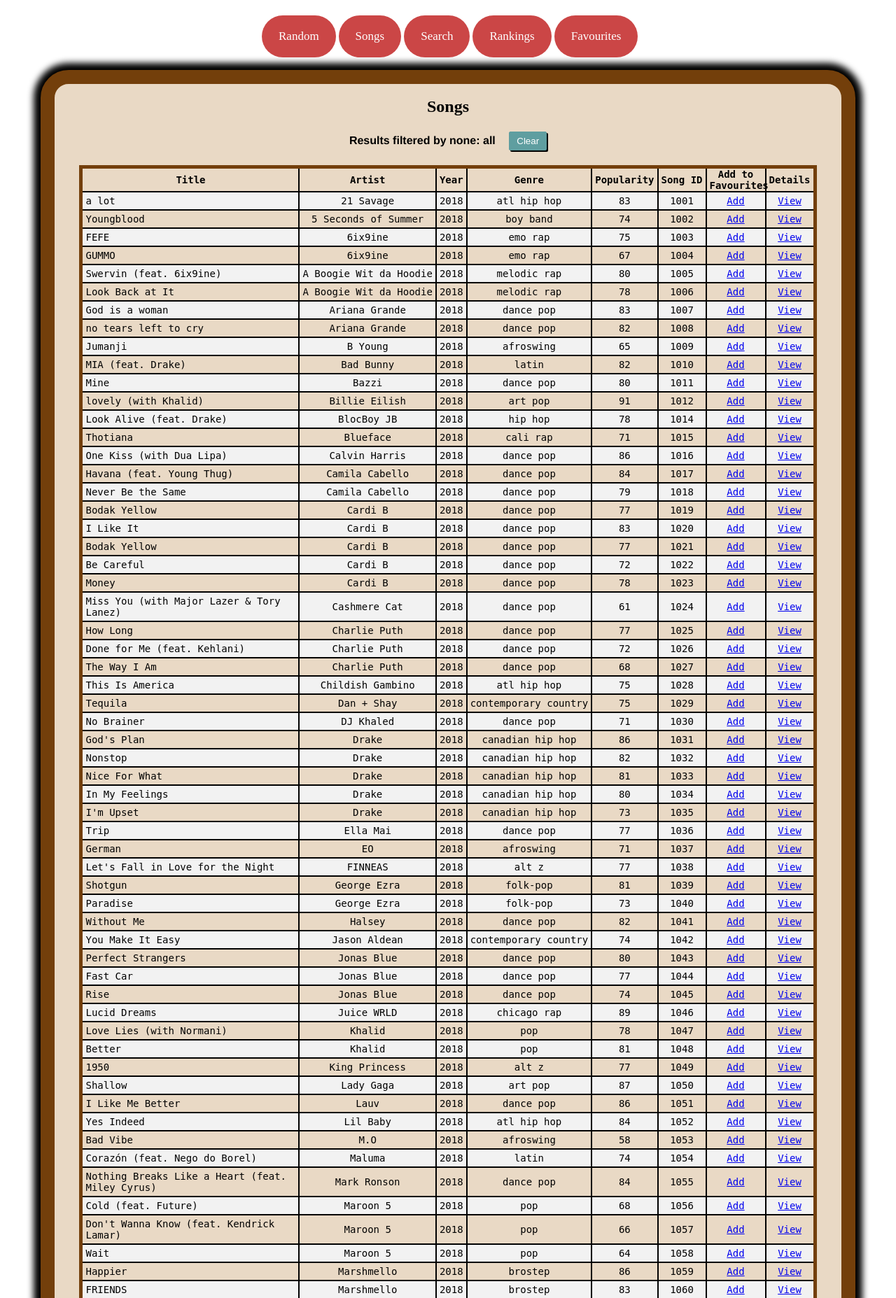
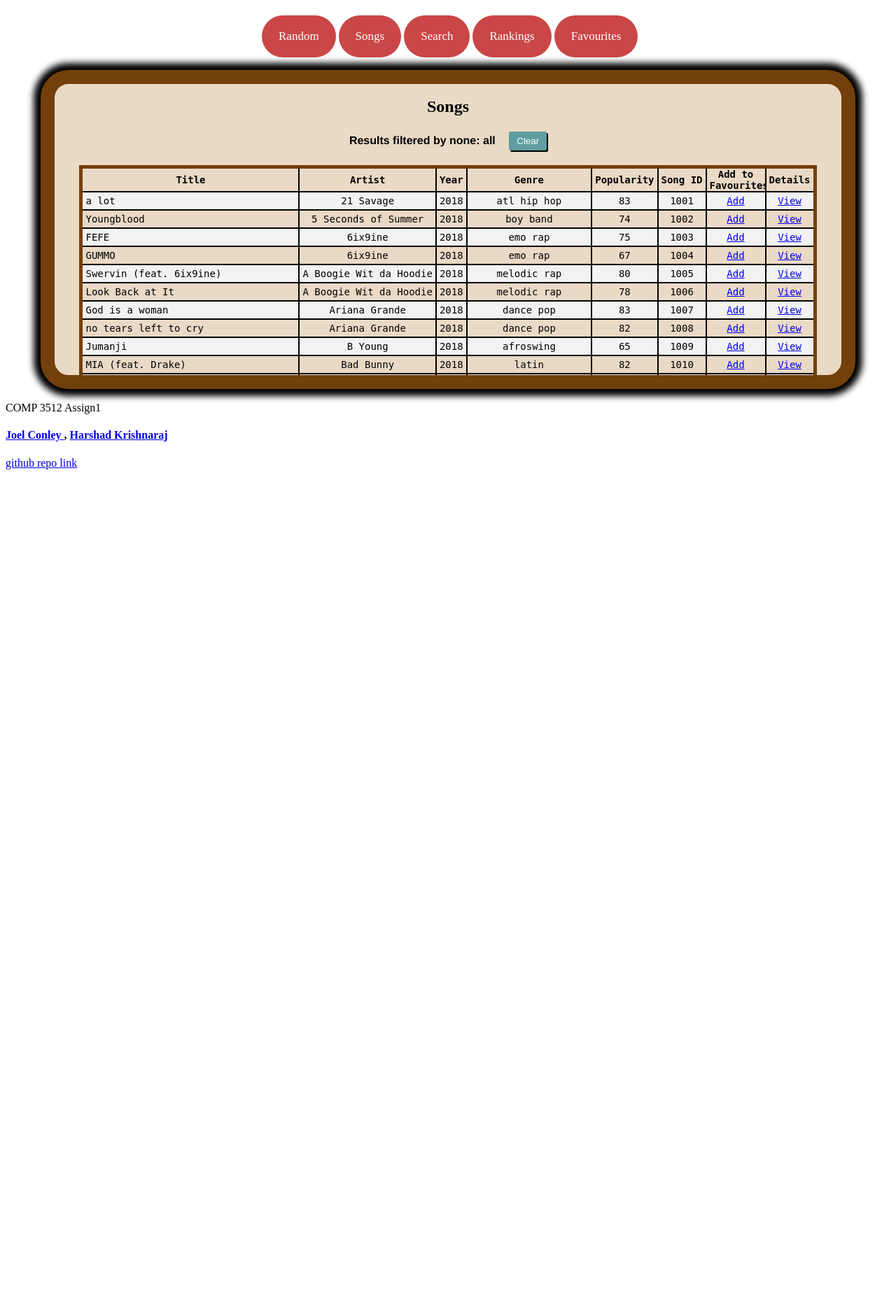
Before and after one commit to Geordous-Huxwell/single-page-songs-app, a PHP site: page /results.php in a window 1280 px wide. Shown: the part 65-1920 px from the top of the page at 70% size. After the commit the page ends 736 px from the top, so only its background shows below. Run offline with PHP 8.4, Linux system fonts and the light colour scheme; data comes from the database, SQL or seed files in the repository.

Commit message:
scrollable table

```diff
--- a/jconl266/results.php
+++ b/jconl266/results.php
@@ -78,7 +78,7 @@ th {
     max-width: 300px;
 }
 
-/* striped table from https://www.w3schools.com/howto/howto_css_table_zebra.asp */
+/* striped table css from https://www.w3schools.com/howto/howto_css_table_zebra.asp */
 tr:nth-child(odd) {
   background-color: #f2f2f2;
 }
@@ -90,10 +90,16 @@ tbody {
     /* width:100%; */
 }
 
-thead tr {
-    /* display: block; */
-    /* width: 1000px; */
-    /* border:1px red solid; */
+/* scrollable table css from
+https://www.w3docs.com/snippets/html/how-to-create-a-table-with-a-fixed-header-and-scrollable-body.html */
+.scroll-table {
+    overflow-y: auto;
+    height: 300px;
+}
+
+thead th {
+    position: sticky;
+    top: 0;
 }
 
 button {
@@ -120,7 +126,7 @@ form {
     <article>
         <h1>Songs</h1>
         <h4 class="filter">Results filtered by <?=$filter?>: <?=$filterVal?> <form><button fromaction="./results.php">Clear</button></form></h4>
-        <div style="overflow: auto">
+        <div class="scroll-table">
         <table>
             <thead>
 
```
